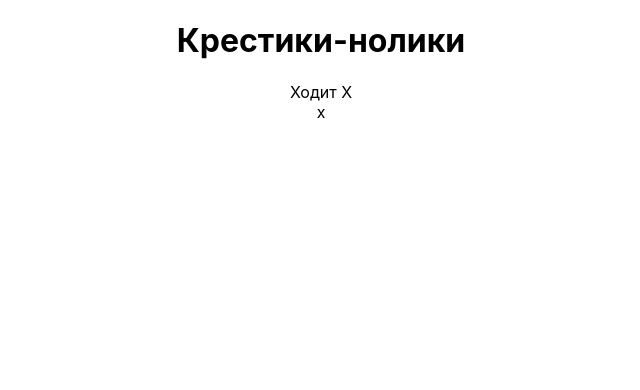
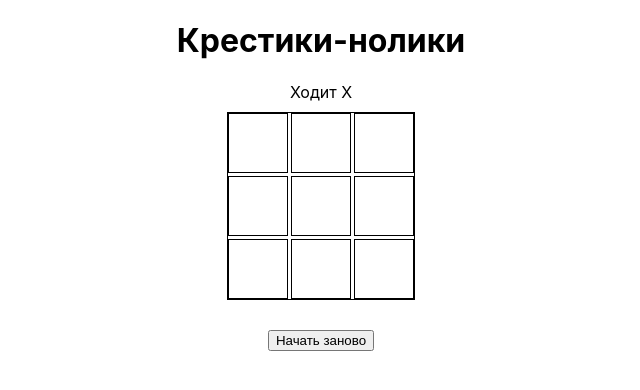
Before and after one commit to dsilichev/module2_3_1, a React (Create React App) app: page / in a window 1280 px wide. Shown: the top 390 px of the page, without its empty margins (319-959 px from the left). Built offline with nearby package versions, Linux system fonts and the light colour scheme.

Commit message:
works fine

```diff
--- a/src/App.js
+++ b/src/App.js
@@ -3,22 +3,28 @@ import styles from './app.module.css';
 import { GameLayout } from './components/GameLayout';
 
 export const App = () => {
+  const initialState = new Array(9).fill('');
+
   let [currentPlayer, setCurrentPlayer] = useState('X');
   let [isGameEnded, setIsGameEnded] = useState(false);
   let [isDraw, setIsDraw] = useState(false);
-  let [field, setField] = useState(['x', '', '', '', '', '', '', '', '']);
+  let [isWin, setIsWin] = useState(false);
+  let [field, setField] = useState(initialState);
 
   return (
-    <div className={styles.container}>
+    <div className={styles.App}>
       <h1>Крестики-нолики</h1>
       <GameLayout
+        initialState={initialState}
         currentPlayer={currentPlayer}
         isGameEnded={isGameEnded}
         isDraw={isDraw}
+        isWin={isWin}
         field={field}
         onSetCurrentPlayer={setCurrentPlayer}
         onSetGameEnded={setIsGameEnded}
-        onSetDraw={setIsDraw}
+        onSetIsDraw={setIsDraw}
+        onSetIsWin={setIsWin}
         onSetField={setField}
       />
     </div>
--- a/src/app.module.css
+++ b/src/app.module.css
@@ -1,69 +1,35 @@
-.container {
-  text-align: center;
-  max-width: 300px;
-  margin: 0 auto;
-}
-
-.button:hover {
-  background-color: hsl(var(--accent-color-hue), var(--accent-color-saturation), 87%);
-}
-
-.button:disabled {
-  background-color: var(--disabled-color);
-}
-
-.calculator-content {
-  margin-bottom: 30px;
-  min-height: 50px;
-  border: 2px solid hsl(var(--accent-color-hue), var(--accent-color-saturation), 92%);
-  border-radius: 15px;
-  padding: 15px 20px;
-}
-
-.calculator-content-result {
-  color: coral;
-}
-
-.keys-container {
-  display: flex;
-  justify-content: space-between;
-}
-
-.number-keys-list {
-  list-style: none;
-  margin: 0;
-  margin-bottom: 30px;
-  padding: 0;
-  display: flex;
-  flex-wrap: wrap;
-  flex-direction: row-reverse;
-  justify-content: space-between;
-  gap: 15px;
-}
-
-.number-key-item {
+.App {
   display: flex;
   flex-direction: column;
   align-items: center;
-  flex: 1 1 0px;
-  font-size: 0.75rem;
 }
 
-.keys-item-button {
-  cursor: pointer;
-  border-radius: 50%;
-  padding: 0.75rem 1rem;
-  background: #cccccc;
-  border: none;
-  margin-bottom: 0.25rem;
+.Fields {
+  margin-bottom: 30px;
+  display: grid;
+  grid-template-rows: 60px 60px 60px;
+  grid-template-columns: 60px 60px 60px;
+  gap: 3px;
+  border: 1px solid black;
 }
 
-.number-key-item.active .keys-item-button,
-.number-key-item.done .keys-item-button {
-  background: hsl(var(--accent-color-hue), var(--accent-color-saturation), 92%);
+.FieldItem {
+  border: 1px solid black;
+  display: flex;
+  justify-content: center;
+  align-items: center;
+  font-size: 32px;
 }
 
-.number-key-item.active,
-.number-key-item.active .keys-item-button {
-  font-weight: bold;
+.ButtonWrapper {
+  display: flex;
+  align-items: center;
+  justify-content: center;
 }
+
+.Information {
+  margin-bottom: 10px;
+  display: flex;
+  align-items: center;
+  justify-content: center;
+}
--- a/src/components/Field.js
+++ b/src/components/Field.js
@@ -1,10 +1,50 @@
 import { FieldLayout } from './FieldLayout';
 
+const WIN_PATTERNS = [
+  [0, 1, 2], [3, 4, 5], [6, 7, 8], // Варианты побед по горизонтали
+  [0, 3, 6], [1, 4, 7], [2, 5, 8], // Варианты побед по вертикали
+  [0, 4, 8], [2, 4, 6] // Варианты побед по диагонали
+];
+
 export const Field = (props) => {
-  console.log(props);
+  //console.log(props);
+  const isCheckWin = (field, currentPlayer) => {
+    return WIN_PATTERNS.some((pattern) => pattern.every((cellIDX) => field[cellIDX]===currentPlayer))
+  }
+
+  const isCheckDraw = (field, isWin) => {
+    if (!field.some(fieldItem => fieldItem === '' &&!isWin)) {
+      props.onSetIsDraw(true);
+    }
+  }
+
+  const handleClickCell = (index) => {
+    if (props.isWin || props.field[index]) {
+      return null;
+    }
+
+    const newField = [...props.field];
+    newField[index] = props.currentPlayer;
+    props.onSetField(newField);
+
+    if (isCheckWin(newField, props.currentPlayer) || isCheckDraw(newField, props.isWin)) {
+      props.onSetIsWin(true);
+      return null;
+    }
+
+
+    props.onSetCurrentPlayer(prevState => prevState === 'X' ? '0' : 'X');
+  }
+
+  const handleNewGameButton = () => {
+    props.onSetField(props.initialState);
+    props.onSetIsWin(false);
+    props.onSetIsDraw(false);
+  }
+
   return (
     <div>
-      <FieldLayout {...props}/>
+      <FieldLayout handleClickCell={handleClickCell} handleNewGameButton={handleNewGameButton} {...props} />
     </div>
   )
 }
--- a/src/components/FieldLayout.js
+++ b/src/components/FieldLayout.js
@@ -1,8 +1,16 @@
+import styles from '../app.module.css';
+
 export const FieldLayout = (props) => {
-  console.log(props.field);
+  //console.log(props.field);
   return (
-    <div>
-      {props.field.map(fieldItem => <div>{fieldItem}</div>)}
-    </div>
+    <>
+      <div className={styles.Fields}>
+        {props.field.map((fieldItem, index) => <div key={index} className={styles.FieldItem} onClick={() => props.handleClickCell(index)}>{fieldItem}</div>)}
+      </div>
+      <div className={styles.ButtonWrapper} >
+        <button onClick={props.handleNewGameButton}>Начать заново</button>
+      </div>
+
+    </>
   )
 }
--- a/src/components/InformationLayout.js
+++ b/src/components/InformationLayout.js
@@ -1,8 +1,10 @@
+import styles from '../app.module.css';
+
 export const InformationLayout = (props) => {
   //console.log(props);
   return (
-    <div>
-      <label>{`Ходит ${props.currentPlayer}`}</label>
+    <div className={styles.Information}>
+      {props.isDraw ? 'Ничья' : ((props.isWin ? 'Победил ': 'Ходит ') + props.currentPlayer)}
     </div>
   )
 }
```
